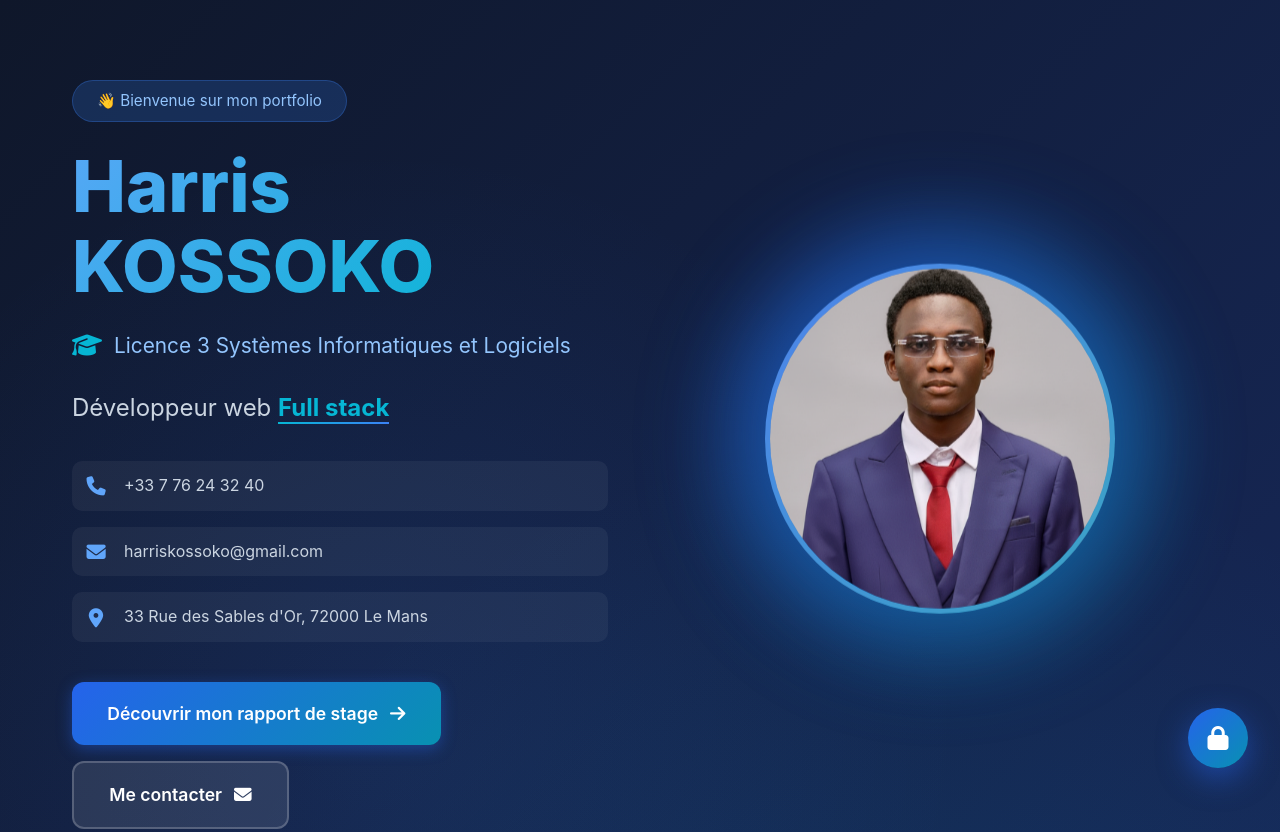
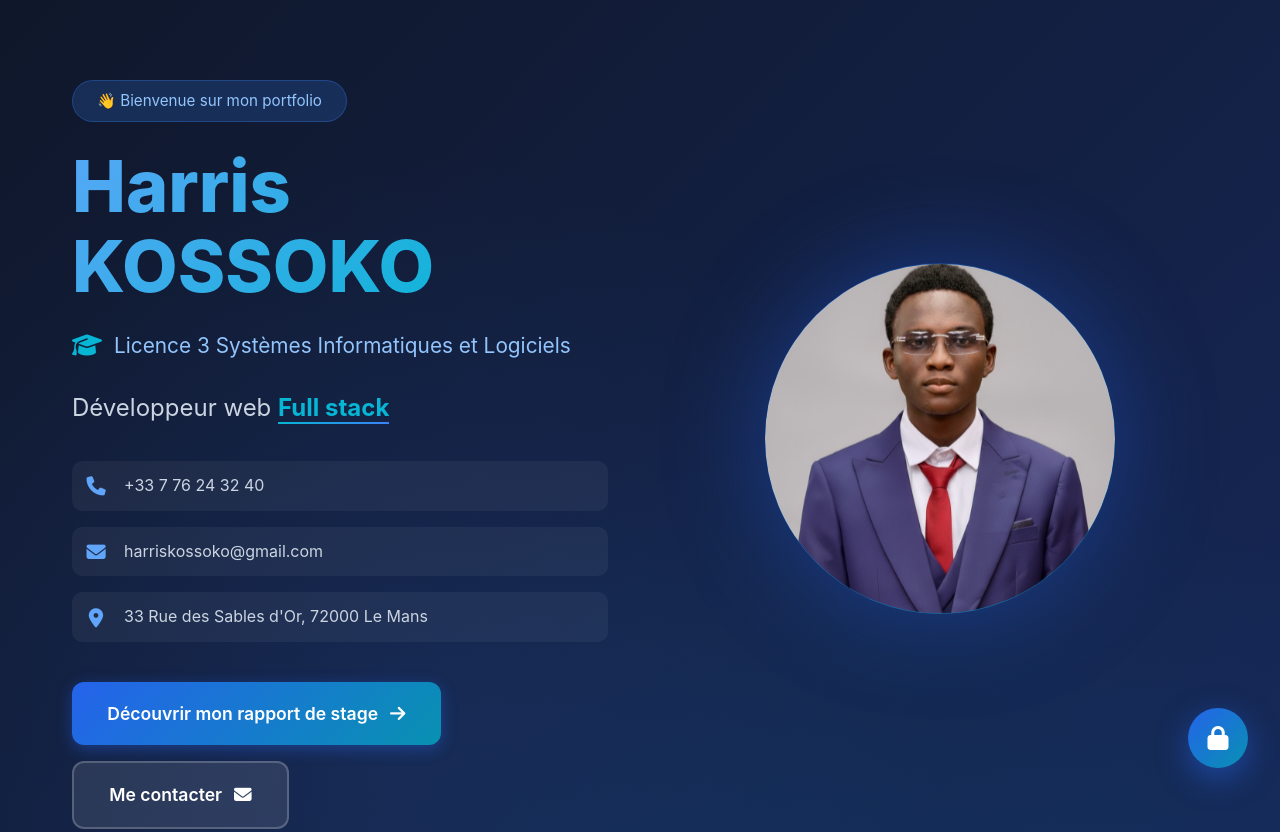
Before and after one commit to HarrisD07/harris.github.io, a plain HTML site: page index.html in a window 1280 px wide. Shown: the top 832 px of the page. Drawn offline with Linux system fonts and the light colour scheme; a script that the page names is missing.

Commit message:
Update CSS styles for profile and animations

```diff
--- a/style.css
+++ b/style.css
@@ -298,6 +298,7 @@ body {
     box-shadow: 0 0 100px rgba(37, 99, 235, 0.4);
     position: relative;
     animation: float 3s ease-in-out infinite;
+    overflow: hidden;
 }
 
 @keyframes float {
@@ -335,6 +336,7 @@ body {
 .profile-circle i {
     font-size: 180px;
     color: white;
+    z-index: 1;
 }
 
 /* Style pour votre photo de profil */
@@ -342,12 +344,12 @@ body {
     width: 100%;
     height: 100%;
     object-fit: cover;
+    object-position: center;
     border-radius: 50%;
-    border: 5px solid rgba(255, 255, 255, 0.2);
-}
-
-.profile-circle:hover .profile-photo {
-    border-color: rgba(255, 255, 255, 0.4);
+    position: absolute;
+    top: 0;
+    left: 0;
+    z-index: 1;
 }
 
 /* ============================================
```
